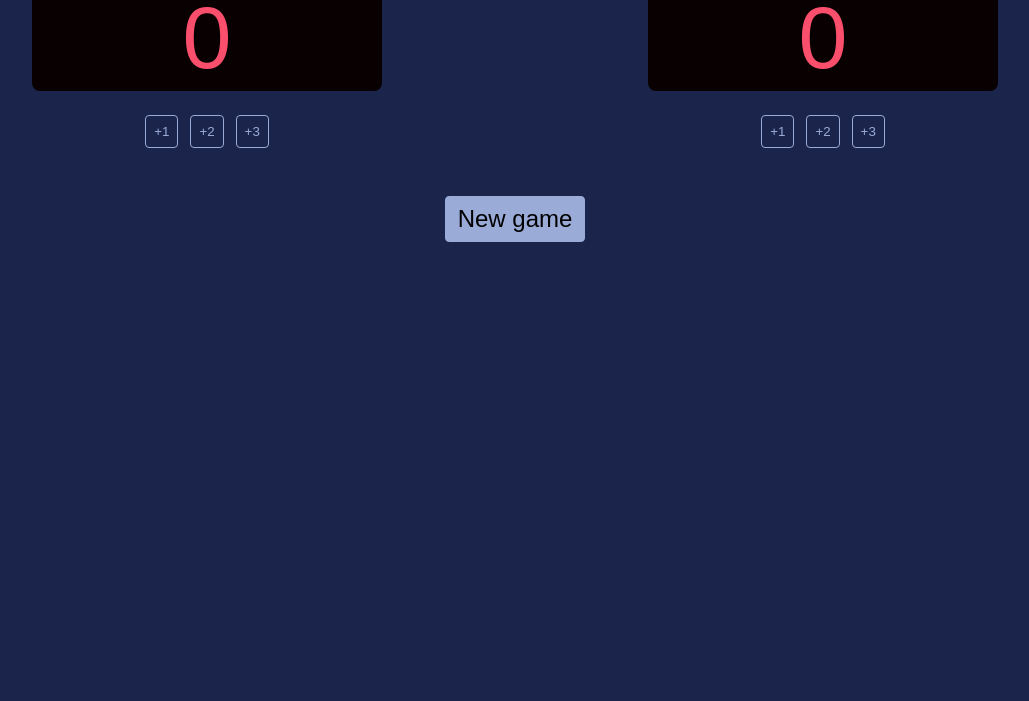
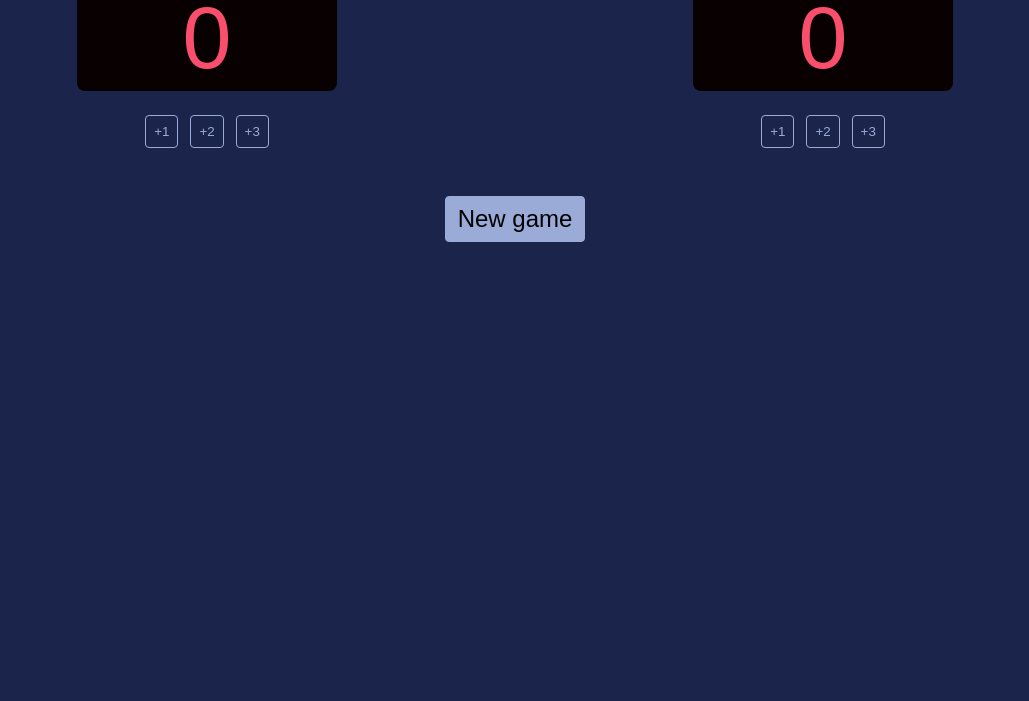
Before and after one commit to Jay13Joseph/bball-scoreboard-scrim, a plain HTML site: page index.html in a window 1280 px wide. Shown: the part 99-800 px from the top of the page, without its empty margins (125-1154 px from the left). Drawn offline with Linux system fonts and the light colour scheme; a web font is replaced by a local one.

Commit message:
Update index.css
Change width of score <div>s

```diff
--- a/index.css
+++ b/index.css
@@ -21,7 +21,7 @@ body {
   display: flex;
   justify-content: center;
   align-items: center;
-  width: 27vw;
+  width: 20vw;
   padding: 2px;
   font-family: 'Cursed Timer ULiL', sans-serif;
   border-radius: 8px;
```
